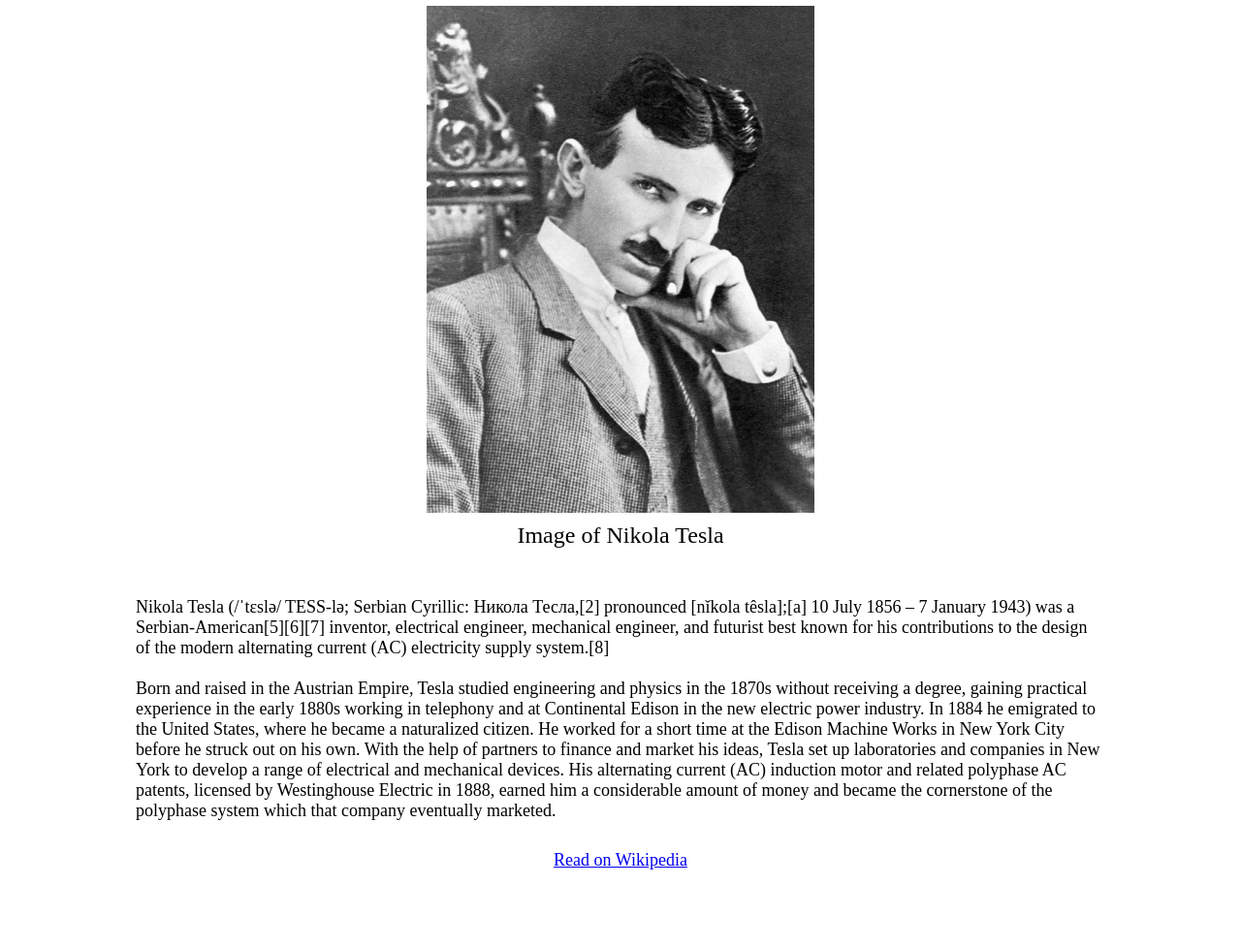
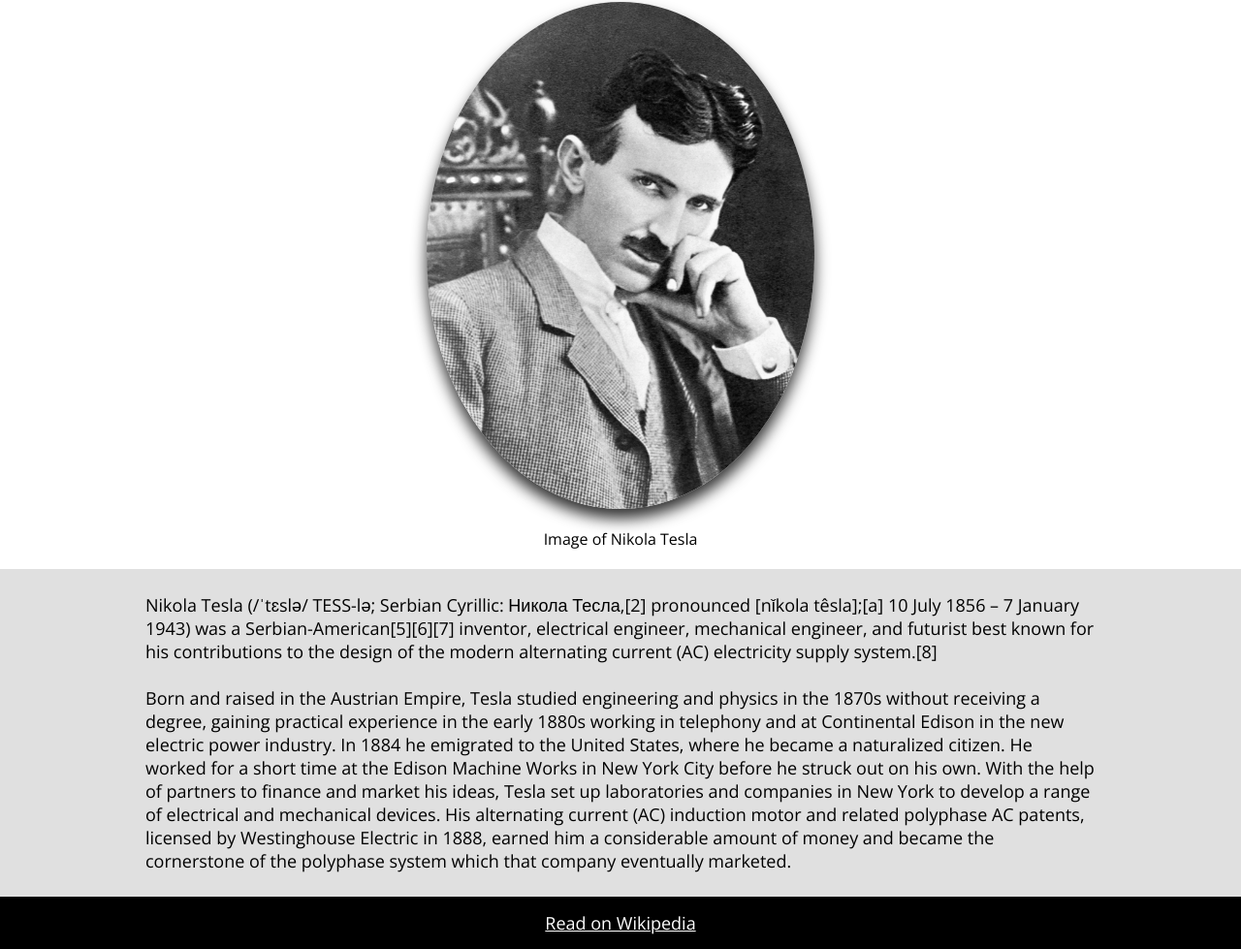
Before and after one commit to vladanvi99/akasha-vladan, a plain HTML site: page fcc-test-suite-template-master/index.html in a window 1280 px wide. Shown: the part 91-1070 px from the top of the page at 97% size. Before the commit the page ends 989 px from the top, so only its background shows below. Drawn offline with nearby package versions, Linux system fonts and the light colour scheme.

Commit message:
Add visual style to css

```diff
--- a/fcc-test-suite-template-master/css/style.scss
+++ b/fcc-test-suite-template-master/css/style.scss
@@ -1,16 +1,23 @@
+@import url('https://fonts.googleapis.com/css2?family=Open+Sans:wght@300;400;600;700&display=swap');
+
 *{
     padding: 0;
     margin: 0;
     box-sizing: border-box;
+    font-family: 'Open Sans', sans-serif;
+
 }
 
-#main{
-    padding: 0px 15px;
+.title-wrap {
+    background-color: black;
+    padding-top: 15px;
+    padding-bottom: 15px;
 }
 
+
 #title{
+    color: white;
     text-align: center;
-    margin-top: 40px;
 }
 
 #img-div{
@@ -21,24 +28,39 @@
     #image{
         max-width: 100%;
         display: block;
+        border-radius: 50%;
+        box-shadow: 0px 10px 15px rgba(0, 0, 0, 0.8);
+        margin-bottom: 20px;
     }
     #img-caption{
         text-align: center;
         margin-top: 10px;
-        font-size: 24px;
+        font-size: 16px;
     }
+}
+
+.tribute-info-wrap {
+    background-color: #E0E0E0;
+    padding: 15px 20px;
+    margin-top: 20px;
 }
 
 #tribute-info{
     width: 1000px;
     max-width: 100%;
     margin: auto;
-    margin-top: 50px;
+    font-size: 18px;
+    padding: 10px;
+}
+
+.tribute-link-wrap {
+    background-color: black;
+    padding: 15px 10px;
+}
+
+#tribute-link{
+    color: white;
+    text-align: center;
+    display: block;
     font-size: 18px;
 }
-#tribute-link{
-    text-align: center;
-    display: block;
-    margin-top:30px;
-    font-size: 18px;
-}
--- a/fcc-test-suite-template-master/index.html
+++ b/fcc-test-suite-template-master/index.html
@@ -11,19 +11,25 @@
 
     <main id="main">
 
+      <div class="title-wrap">
         <h1 id="title">Nikola Tesla</h1>
+      </div>
 
       <div id="img-div">
         <img id="image" src="images/nikola-tesla.jfif">
         <p id="img-caption">Image of Nikola Tesla</p>
       </div>
 
+      <div class="tribute-info-wrap">
         <p id="tribute-info">Nikola Tesla (/ˈtɛslə/ TESS-lə; Serbian Cyrillic: Никола Тесла,[2] pronounced [nǐkola têsla];[a] 10 July 1856 – 7 January 1943) was a Serbian-American[5][6][7] inventor, electrical engineer, mechanical engineer, and futurist best known for his contributions to the design of the modern alternating current (AC) electricity supply system.[8]
         <br><br>
         Born and raised in the Austrian Empire, Tesla studied engineering and physics in the 1870s without receiving a degree, gaining practical experience in the early 1880s working in telephony and at Continental Edison in the new electric power industry. In 1884 he emigrated to the United States, where he became a naturalized citizen. He worked for a short time at the Edison Machine Works in New York City before he struck out on his own. With the help of partners to finance and market his ideas, Tesla set up laboratories and companies in New York to develop a range of electrical and mechanical devices. His alternating current (AC) induction motor and related polyphase AC patents, licensed by Westinghouse Electric in 1888, earned him a considerable amount of money and became the cornerstone of the polyphase system which that company eventually marketed.
         </p>
+      </div>
 
+      <div class="tribute-link-wrap">
         <a id="tribute-link" href="https://en.wikipedia.org/wiki/Nikola_Tesla" target="_blank">Read on Wikipedia</a>
+      </div>
 
     </main>
 
```
Also changed, not shown: fcc-test-suite-template-master/css/style.css, 1 other file. Lines whose indentation alone changed are shown as unchanged.
